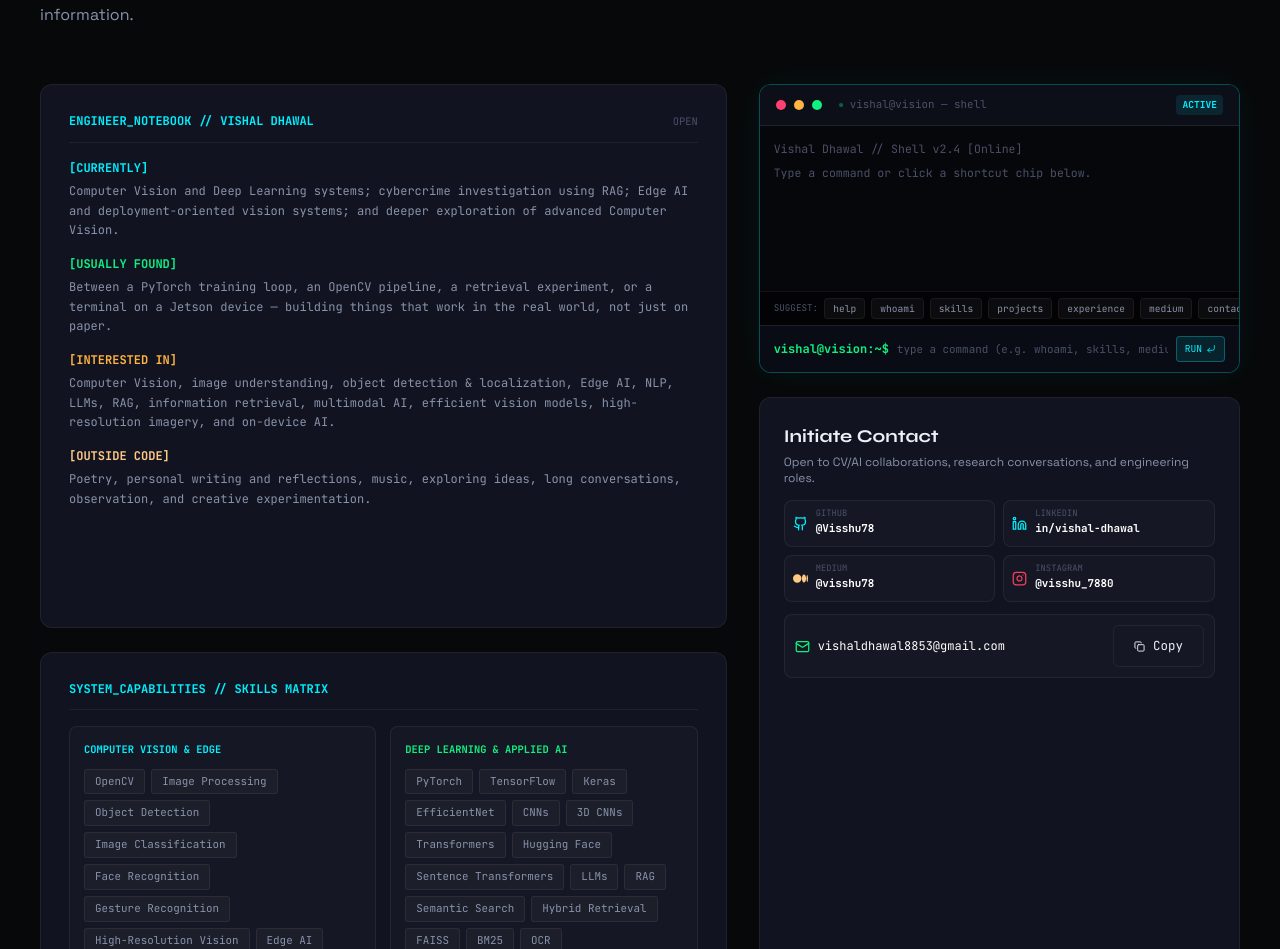
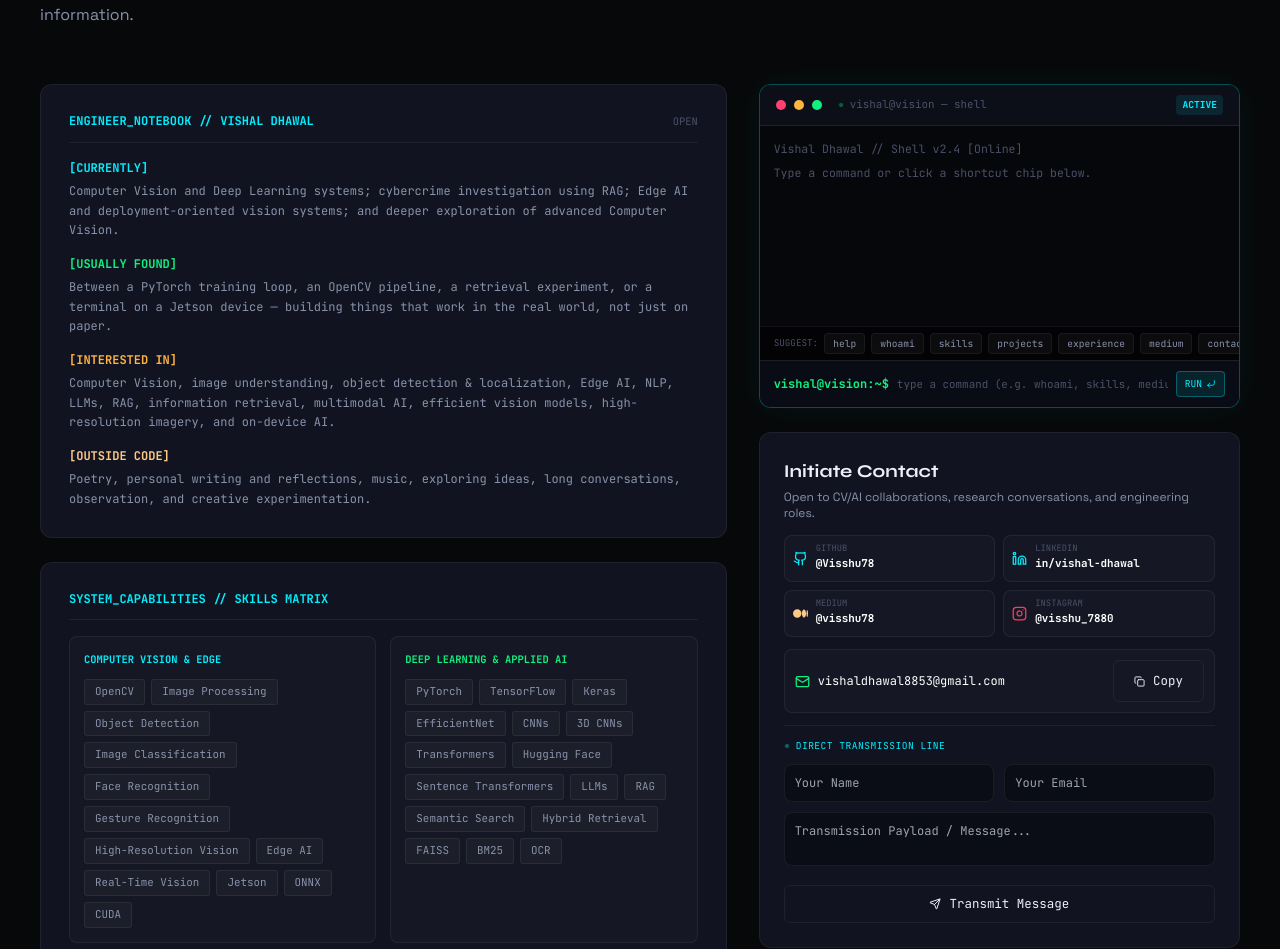
Before and after one commit to Visshu78/Portfolio, a React (Vite) app: page / in a window 1280 px wide. Shown: the part 8263-9212 px from the top of the page. Built offline with nearby package versions, Linux system fonts and the light colour scheme; the HTML template or start-up script is replaced by a standard one.

Commit message:
style: remove artificial flex-stretch gap between notebook and skills matrix

```diff
--- a/src/components/AboutSection.jsx
+++ b/src/components/AboutSection.jsx
@@ -231,14 +231,14 @@ export default function AboutSection() {
           </p>
         </div>
 
-        {/* Main Balanced Grid */}
-        <div className="grid grid-cols-1 lg:grid-cols-12 gap-8 items-stretch">
+        {/* Main Grid */}
+        <div className="grid grid-cols-1 lg:grid-cols-12 gap-8 items-start">
 
           {/* Left: Engineer's Notebook & Skills (7 cols) */}
-          <div className="lg:col-span-7 flex flex-col justify-between space-y-6">
+          <div className="lg:col-span-7 space-y-6">
 
             {/* Notebook Card */}
-            <div className="card p-6 sm:p-7 reveal flex-1">
+            <div className="card p-6 sm:p-7 reveal">
               <div className="flex items-center justify-between mb-4 pb-3 border-b border-[var(--border-subtle)]">
                 <span className="font-mono text-xs font-bold text-[var(--cyan)]">
                   ENGINEER_NOTEBOOK // {profileData.name.toUpperCase()}
@@ -267,7 +267,7 @@ export default function AboutSection() {
             </div>
 
             {/* Skills Matrix */}
-            <div className="card p-6 sm:p-7 reveal flex-1" data-delay="80">
+            <div className="card p-6 sm:p-7 reveal" data-delay="80">
               <div className="flex items-center gap-2 mb-4 pb-3 border-b border-[var(--border-subtle)]">
                 <span className="font-mono text-xs font-bold text-[var(--cyan)]">
                   SYSTEM_CAPABILITIES // SKILLS MATRIX
@@ -297,7 +297,7 @@ export default function AboutSection() {
           </div>
 
           {/* Right: Active Terminal + Contact (5 cols) */}
-          <div className="lg:col-span-5 flex flex-col justify-between space-y-6">
+          <div className="lg:col-span-5 space-y-6">
 
             {/* Active Developer Terminal */}
             <div
@@ -332,7 +332,7 @@ export default function AboutSection() {
               <div
                 ref={terminalBodyRef}
                 className="p-3.5 font-mono text-xs space-y-1.5 overflow-y-auto"
-                style={{ height: 165 }}
+                style={{ minHeight: 200, maxHeight: 250 }}
               >
                 {history.map((item, idx) => (
                   <div key={idx} className="leading-relaxed">
```
